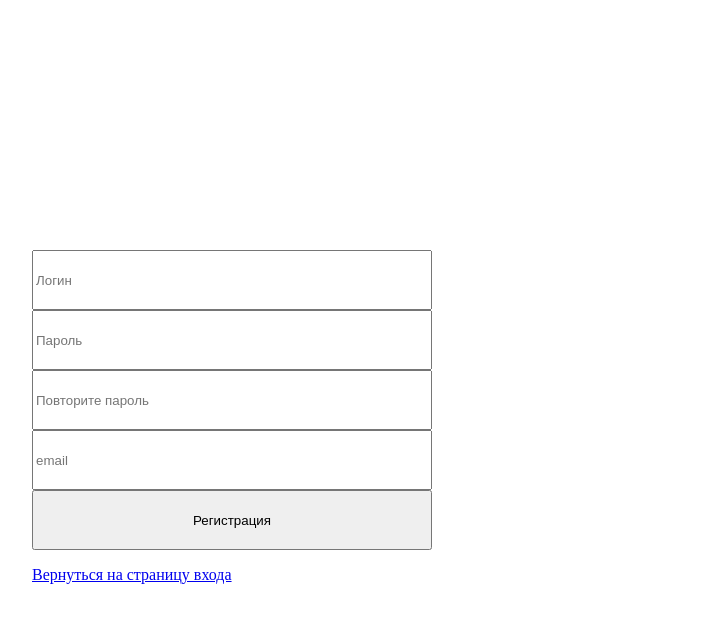
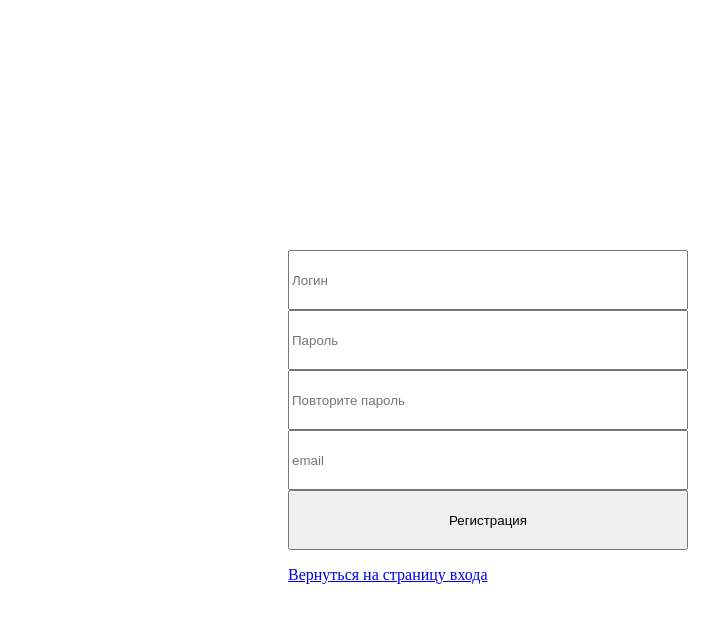
Before and after one commit to dropdead666/geomobile, a Django app: page /register/ in a window 1280 px wide. Shown: the top 623 px of the page, without its empty margins (486-1205 px from the left). Run offline with Django 3.2, Linux system fonts and the light colour scheme; some libraries are stand-ins or nearby versions.

Commit message:
fix css23

```diff
--- a/static/css/style.css
+++ b/static/css/style.css
@@ -17,7 +17,7 @@ body {
     height: 210px;
     position: absolute;
     top: 50%;
-    left: 60%;
+    left: 80%;
     margin: -105px 0 0 -250px;
 }
 
@@ -26,7 +26,7 @@ body {
     height: 300px;
     position: absolute;
     top: 50%;
-    left: 60%;
+    left: 80%;
     margin: -150px 0 0 -250px;
 }
 
```
